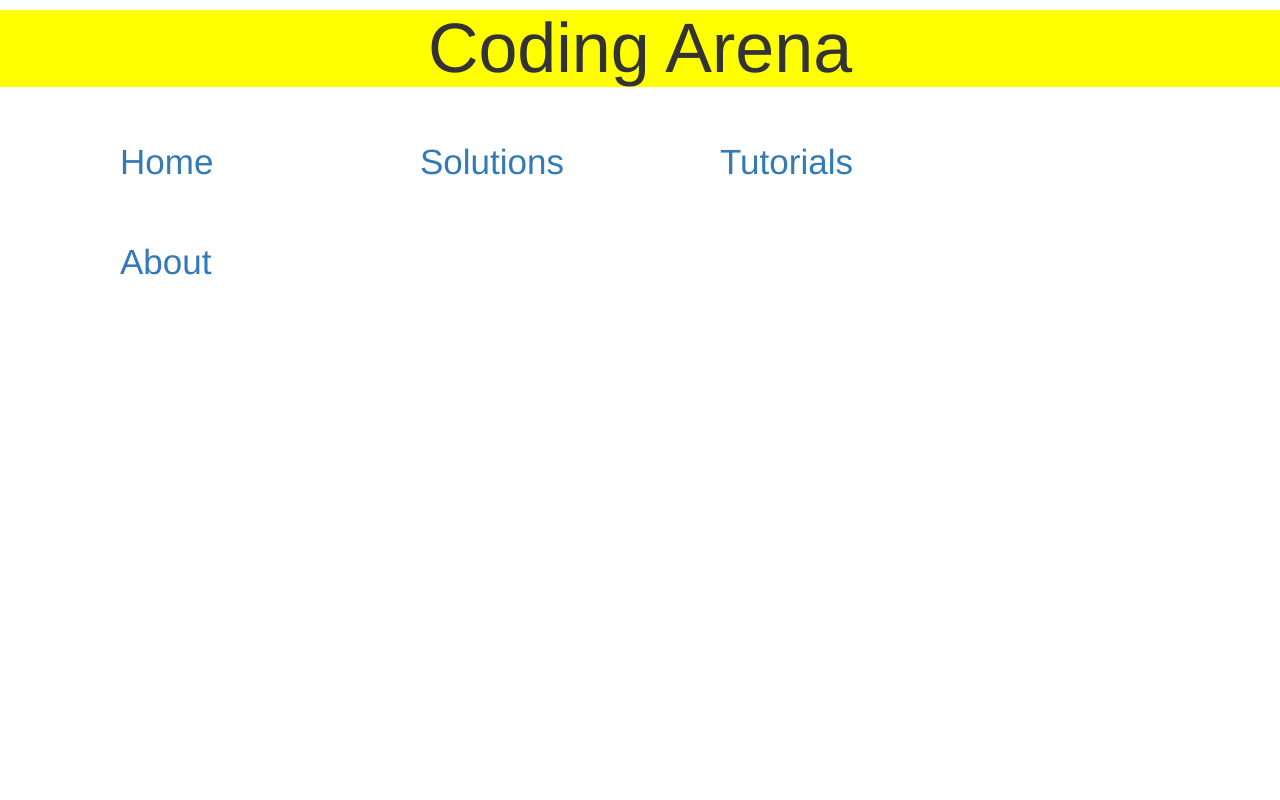
After one commit to coder-rakesh/My_Website, a Django app: page //Solutions/ in a window 1280 px wide. The commit adds this page. Run offline with Django 3.2, Linux system fonts and the light colour scheme; data that the repository does not hold is empty; some libraries are stand-ins or nearby versions.

Commit message:
Added views and urls

```diff
--- /dev/null
+++ b/website/static/css/website.css
@@ -0,0 +1,26 @@
+ul{
+    display:inline-table;
+    list-style:none;
+    font-size: 20px;
+    padding: 0px;
+    margin-left: 120px;
+    margin-top: 40px;
+  }
+
+ul li{
+     float: left;
+     width: 300px;
+     list-style: none;
+     font-size: 35px;
+     height: 100px;
+  }
+
+h4{
+	 font-size: 70px;
+	 background:yellow;
+}
+
+p{
+   margin-left: 120px;
+   margin-right: 120px;
+}
--- /dev/null
+++ b/website/templates/website/base.html
@@ -0,0 +1,23 @@
+{% load staticfiles %}
+<html>
+<head>
+    <title>Coding Arena</title>
+        <link rel="stylesheet" href="//maxcdn.bootstrapcdn.com/bootstrap/3.2.0/css/bootstrap.min.css">
+        <link rel="stylesheet" href="//maxcdn.bootstrapcdn.com/bootstrap/3.2.0/css/bootstrap-theme.min.css">
+        <link href='//fonts.googleapis.com/css?family=Lobster&subset=latin,latin-ext' rel='stylesheet' type='text/css'>
+        <link rel="stylesheet" href="{% static 'css/website.css' %}">
+      </head>
+<body>
+
+<div>
+    <h4 align="center">Coding Arena</h4>
+</div>
+
+<div>
+	 {% block content %}
+
+     {% endblock %}
+</div>
+</body>
+
+</html>
--- /dev/null
+++ b/website/templates/website/solutions_page.html
@@ -0,0 +1,26 @@
+{% extends 'website/base.html' %}
+
+{% block content %}
+<ul>
+	 <li><a href="{% url 'home_page' %}">Home</a></li>
+     <li><a href="{% url 'solutions_page' %}">Solutions</a></li>
+     <li><a href="{% url 'tutorials_page' %}">Tutorials</a></li>
+     <li><a href="{% url 'about_page' %}">About</a></li>
+</ul>
+
+ {% for post in solutions %}
+           <div class="post">
+                <div class="date">
+
+                  {{ post.published_date }}
+                </div>
+
+                <h1><a href="{% url 'solutions_detail' pk=post.pk %}">{{ post.title }}</a></h1>
+
+                <p>{{ post.text|truncatewords:10 }}</p>
+
+         </div>
+
+    {% endfor %}
+
+{% endblock content %}
--- a/website/urls.py
+++ b/website/urls.py
@@ -3,4 +3,9 @@ from . import views
 
 urlpatterns = [
     url(r'^$', views.home_page, name='home_page'),
-]
+    url(r'^/Solutions/$', views.solutions_page, name='solutions_page'),
+    url(r'^/Tutorials/$', views.tutorials_page, name='tutorials_page'),
+    url(r'^/About/$', views.about_page, name='about_page'),
+    url(r'^/solutions/(?P<pk>\d+)/$', views.solutions_detail, name='solutions_detail'),
+    url(r'^/tutorials/(?P<pk>\d+)/$', views.tutorials_detail, name='tutorials_detail'),
+ ]
--- a/website/views.py
+++ b/website/views.py
@@ -1,4 +1,27 @@
 from django.shortcuts import render
+from .models import Solution
+from .models import Tutorial
+from django.utils import timezone
+from django.shortcuts import render, get_object_or_404
 
 def home_page(request):
     return render(request, 'website/home_page.html', {})
+
+def solutions_page(request):
+    solutions = Solution.objects.filter(published_date__lte=timezone.now()).order_by('published_date')
+    return render(request, 'website/solutions_page.html', {'solutions':solutions})
+
+def tutorials_page(request):
+    tutorials = Tutorial.objects.filter(published_date__lte=timezone.now()).order_by('published_date')
+    return render(request, 'website/tutorials_page.html', {'tutorials':tutorials})
+
+def about_page(request):
+    return render(request, 'website/about_page.html', {})
+
+def solutions_detail(request, pk):
+    solution = get_object_or_404(Solution, pk=pk)
+    return render(request, 'website/solutions_detail.html', {'solution':solution})
+
+def tutorials_detail(request, pk):
+    tutorial = get_object_or_404(Tutorial, pk=pk)
+    return render(request, 'website/tutorials_detail.html', {'tutorial':tutorial})
```
Also changed, not shown: website/templates/website/about_page.html (added, +11 -0 lines), website/templates/website/home_page.html (+13 -17 lines), website/templates/website/solutions_detail.html (added, +25 -0 lines), website/templates/website/tutorials_detail.html (added, +28 -0 lines), website/templates/website/tutorials_page.html (added, +26 -0 lines).
